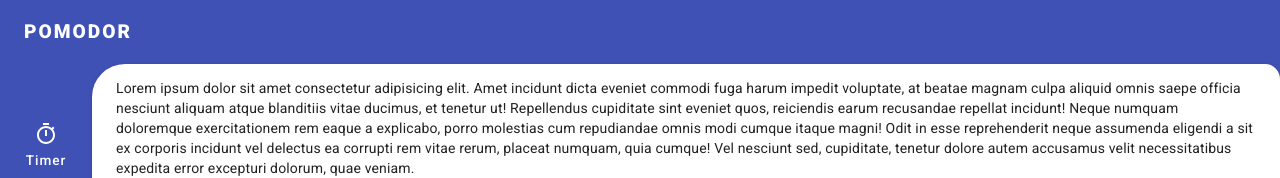
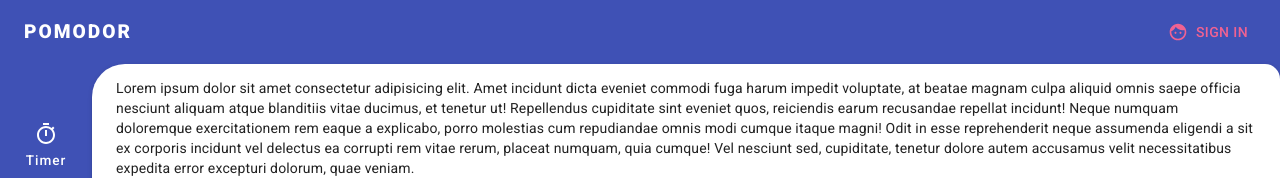
Before and after one commit to juZanette/PomodoroTimer, a React (Create React App) app: page /timer in a window 1280 px wide. Shown: the top 178 px of the page. Built offline with nearby package versions, Linux system fonts and the light colour scheme.

Commit message:
:lipstick: Sign in button

```diff
--- /dev/null
+++ b/src/layout/navigation/GoogleIcon.js
@@ -0,0 +1,24 @@
+import React from 'react'
+
+const GoogleIcon = () => (
+  <svg xmlns="http://www.w3.org/2000/svg" viewBox="0 0 533.5 544.3">
+    <path
+      d="M533.5 278.4c0-18.5-1.5-37.1-4.7-55.3H272.1v104.8h147c-6.1 33.8-25.7 63.7-54.4 82.7v68h87.7c51.5-47.4 81.1-117.4 81.1-200.2z"
+      fill="#4285f4"
+    />
+    <path
+      d="M272.1 544.3c73.4 0 135.3-24.1 180.4-65.7l-87.7-68c-24.4 16.6-55.9 26-92.6 26-71 0-131.2-47.9-152.8-112.3H28.9v70.1c46.2 91.9 140.3 149.9 243.2 149.9z"
+      fill="#34a853"
+    />
+    <path
+      d="M119.3 324.3c-11.4-33.8-11.4-70.4 0-104.2V150H28.9c-38.6 76.9-38.6 167.5 0 244.4l90.4-70.1z"
+      fill="#fbbc04"
+    />
+    <path
+      d="M272.1 107.7c38.8-.6 76.3 14 104.4 40.8l77.7-77.7C405 24.6 339.7-.8 272.1 0 169.2 0 75.1 58 28.9 150l90.4 70.1c21.5-64.5 81.8-112.4 152.8-112.4z"
+      fill="#ea4335"
+    />
+  </svg>
+)
+
+export { GoogleIcon }
--- /dev/null
+++ b/src/layout/navigation/SignIn.js
@@ -0,0 +1,53 @@
+import React, { useState } from 'react'
+import Button from '@material-ui/core/Button'
+import Menu from '@material-ui/core/Menu'
+import MenuItem from '@material-ui/core/MenuItem'
+import FaceIcon from '@material-ui/icons/Face'
+import ListItemIcon from '@material-ui/core/ListItemIcon'
+import ListItemText from '@material-ui/core/ListItemText'
+import SvgIcon from '@material-ui/core/SvgIcon'
+import { GoogleIcon } from './GoogleIcon'
+
+const SignIn = () => {
+  const [anchorEl, setAnchorEl] = useState(null)
+
+  const handleClick = event => {
+    setAnchorEl(event.currentTarget)
+  }
+
+  const handleClose = () => {
+    setAnchorEl(null)
+  }
+
+  return (
+    <>
+      <Button
+        color="secondary"
+        aria-controls="sign-in-menu"
+        aria-haspopup="true"
+        onClick={handleClick}
+        startIcon={<FaceIcon />}
+      >
+        Sign In
+      </Button>
+      <Menu
+        id="sign-in-menu"
+        anchorEl={anchorEl}
+        keepMounted
+        open={!!anchorEl}
+        onClose={handleClose}
+      >
+        <MenuItem onClick={handleClose}>
+          <ListItemIcon>
+            <SvgIcon>
+              <GoogleIcon />
+            </SvgIcon>
+          </ListItemIcon>
+          <ListItemText primary="Sign in via Google" />
+        </MenuItem>
+      </Menu>
+    </>
+  )
+}
+
+export { SignIn }
--- a/src/layout/navigation/Toolbar.js
+++ b/src/layout/navigation/Toolbar.js
@@ -1,6 +1,8 @@
 import React from 'react'
-import { Toolbar as MatToolbar } from '@material-ui/core'
+import MatToolbar from '@material-ui/core/Toolbar'
+import Box from '@material-ui/core/Box'
 import styled from 'styled-components'
+import { SignIn } from './SignIn'
 
 const Logotype = styled.span`
   font-size: 1.2rem;
@@ -10,7 +12,15 @@ const Logotype = styled.span`
 
 const Toolbar = () => (
   <MatToolbar>
-    <Logotype>POMODOR</Logotype>
+    <Box
+      width="100%"
+      display="flex"
+      justifyContent="space-between"
+      alignItems="center"
+    >
+      <Logotype>POMODOR</Logotype>
+      <SignIn />
+    </Box>
   </MatToolbar>
 )
 
```
